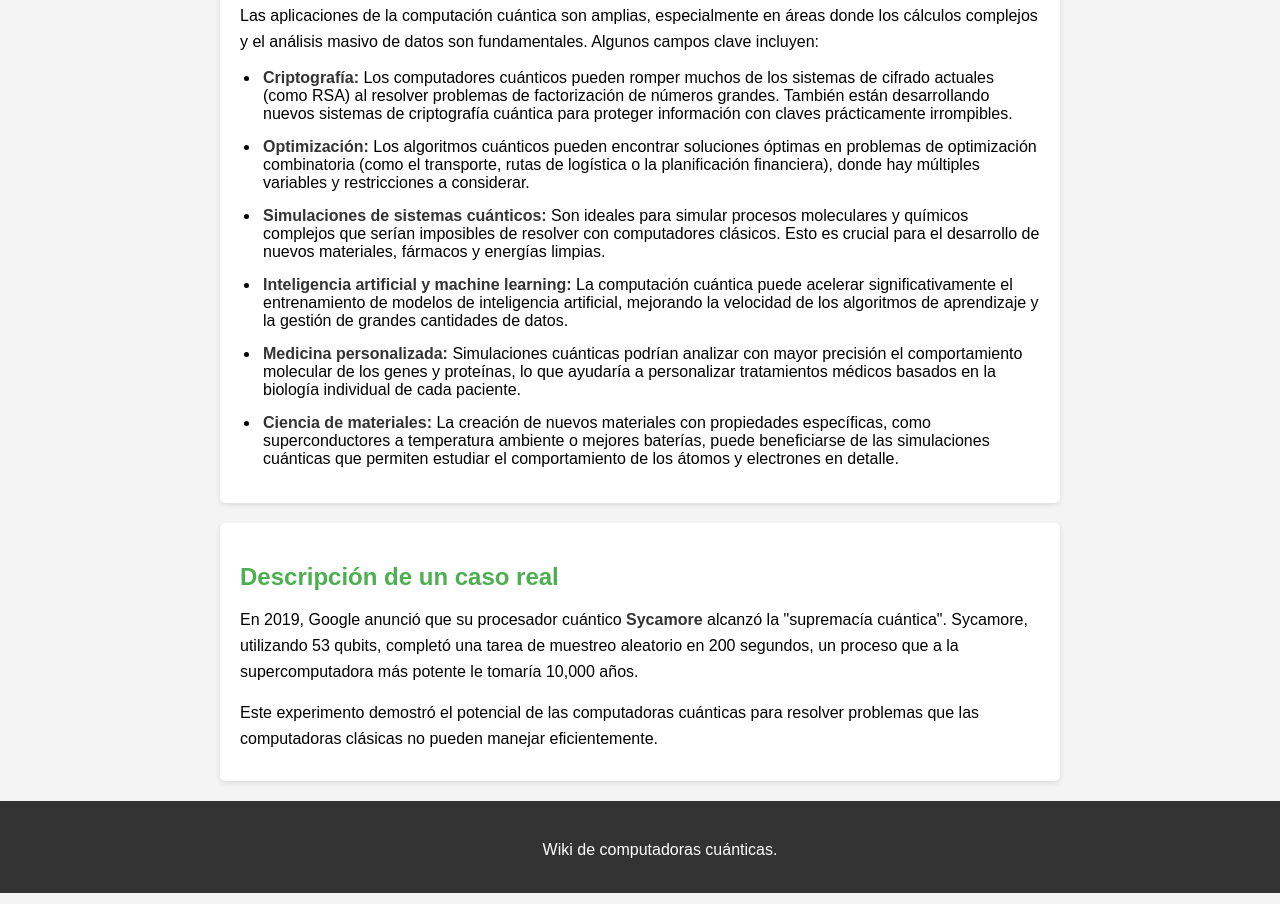
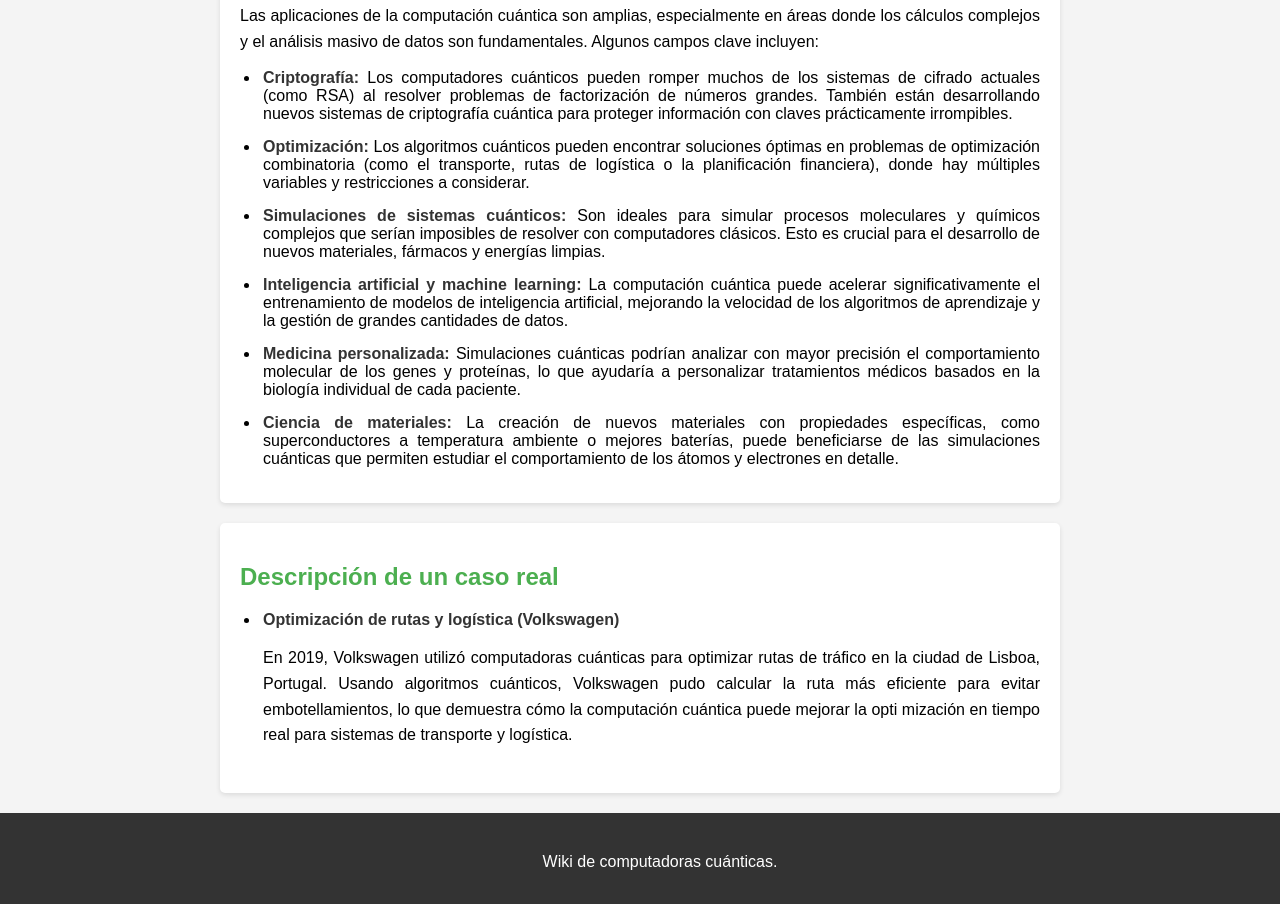
Before and after one commit to Yhoider/Computadores-cuanticos, a plain HTML site: page index.html in a window 1280 px wide. Shown: the part 1205-2109 px from the top of the page. Drawn offline with Linux system fonts and the light colour scheme.

Commit message:
actualizacion

```diff
--- a/Computadores cuanticos/index.html
+++ b/index.html
@@ -18,7 +18,7 @@
             Las computadoras cuánticas son dispositivos de procesamiento de información que aprovechan los principios de la mecánica cuántica,
             una rama de la física que describe el comportamiento de las partículas a nivel subatómico. A diferencia de las computadoras clásicas,
             que usan bits para representar datos como 0 o 1, las computadoras cuánticas emplean <strong>qubits</strong>, que pueden estar en un
-            estado de 0, 1 o en una <em>superposición</em> de ambos simultáneamente.
+            estado de 0, 1 o en una superposición de ambos simultáneamente.
         </p>
         <p>Otros conceptos clave incluyen:</p>
         <ul>
@@ -138,8 +138,19 @@
 
     <section>
         <h2>Descripción de un caso real</h2>
-        <p>En 2019, Google anunció que su procesador cuántico <strong>Sycamore</strong> alcanzó la "supremacía cuántica". Sycamore, utilizando 53 qubits, completó una tarea de muestreo aleatorio en 200 segundos, un proceso que a la supercomputadora más potente le tomaría 10,000 años.</p>
-        <p>Este experimento demostró el potencial de las computadoras cuánticas para resolver problemas que las computadoras clásicas no pueden manejar eficientemente.</p>
+
+        <ul>
+            <li>
+                <strong>Optimización de rutas y logística (Volkswagen)</strong>
+                <p>
+                    En 2019, Volkswagen utilizó computadoras cuánticas para optimizar rutas de tráfico en la ciudad de Lisboa, Portugal. Usando algoritmos cuánticos,
+                    Volkswagen pudo calcular la ruta más eficiente para evitar embotellamientos, lo que demuestra cómo la computación cuántica puede mejorar la opti
+                    mización en tiempo real para sistemas de transporte y logística.
+                </p>
+            </li>
+
+        </ul>
+
     </section>
 
     <footer>
--- a/Computadores cuanticos/styles.css
+++ b/styles.css
@@ -4,6 +4,7 @@ body {
     margin: 0;
     padding: 0;
     background-color: #f4f4f4;
+    text-align: justify
 
 }
 
@@ -36,6 +37,7 @@ h2 {
 p {
     line-height: 1.6;
     margin-bottom: 10px;
+
 }
 
 ul, ol {
```
Also changed, not shown: img/ordenador-cuantico-2522803.jpg (renamed from Computadores cuanticos/img/ordenador-cuantico-2522803.jpg).
